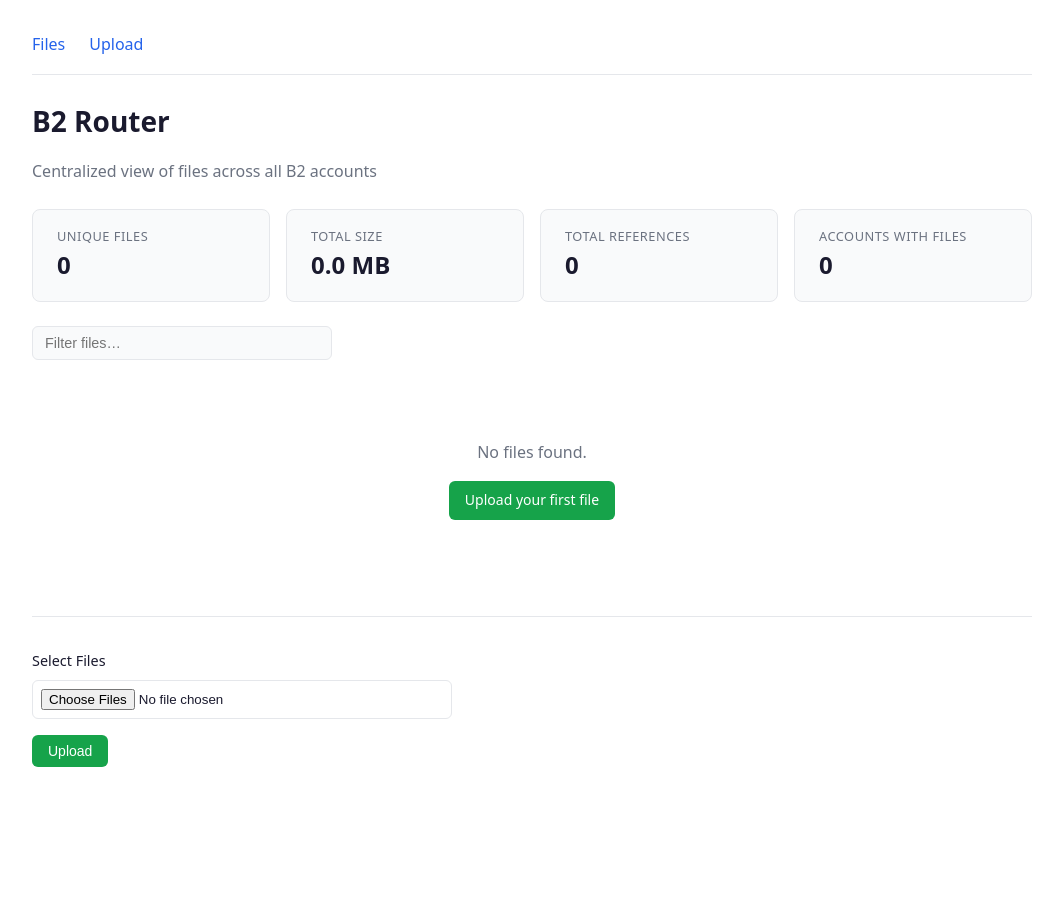
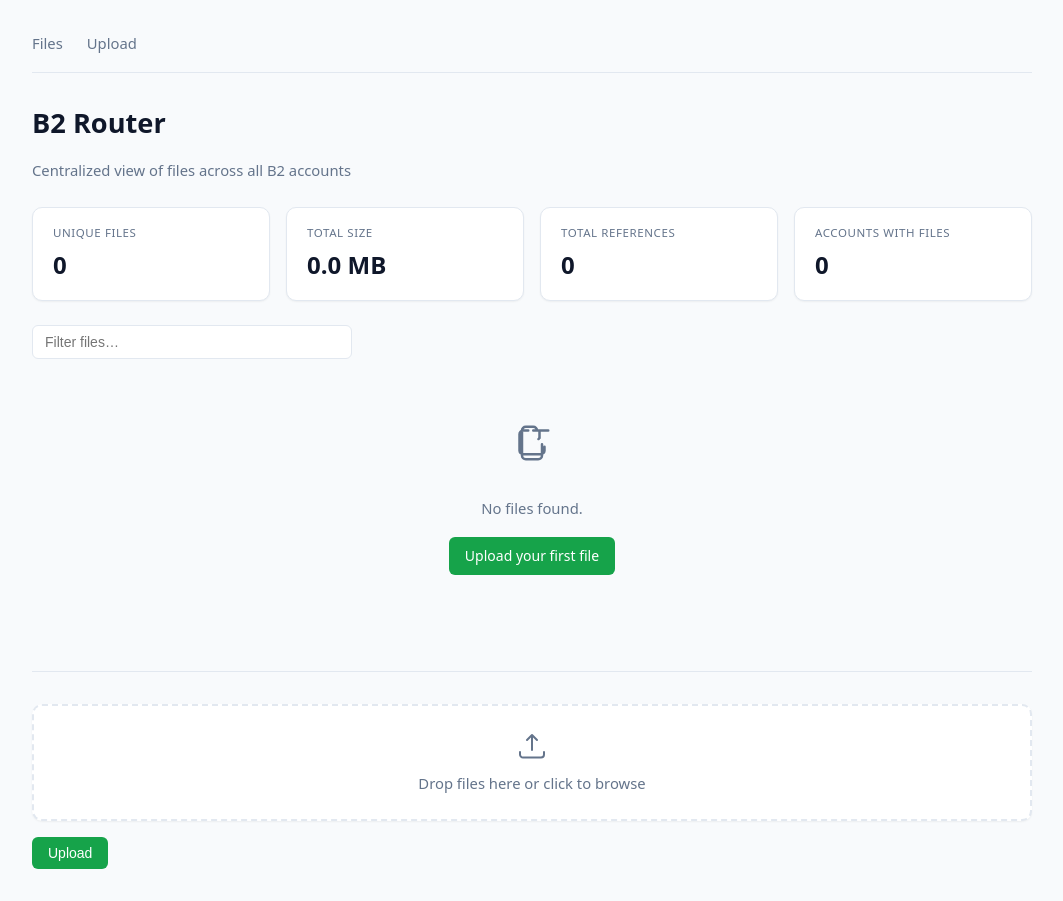
Before and after one commit to txtr/b2router, a Flask app: page / in a window 1280 px wide. Shown: the whole page, without its empty margins (108-1171 px from the left). Before the commit the page ends 767 px from the top, so only its background shows below. Run offline with Flask 3, Linux system fonts and the light colour scheme.

Commit message:
ui: visual polish — depth, sticky header, zebra rows, upload drop zone
- style.css: softer page bg + white cards with shadow for depth; refined
  palette (light/dark), focus rings, smooth transitions; zebra row striping
  with blue hover tint; sticky table header w/ backdrop; polished buttons;
  smoother typography rhythm; smooth-scroll nav anchor.
- templates/fragments/stats.html: drop the duplicate id="stats-region" that
  was nested inside the index wrapper (fixed the double-id bug).
- templates/fragments/files_table.html: icon in empty state, btn-ghost
  download button.
- templates/fragments/upload_form.html: dashed upload drop zone with hidden
  file input triggered by a label.

```diff
--- a/src/b2router/static/style.css
+++ b/src/b2router/static/style.css
@@ -1,10 +1,11 @@
 /* B2 Router — shared stylesheet */
 :root {
-  --bg: #ffffff;
-  --fg: #1a1a2e;
-  --muted: #6b7280;
-  --border: #e5e7eb;
-  --card: #f9fafb;
+  --bg: #f8fafc;
+  --fg: #0f172a;
+  --muted: #64748b;
+  --border: #e2e8f0;
+  --card: #ffffff;
+  --card-border: #e2e8f0;
   --primary: #2563eb;
   --primary-hover: #1d4ed8;
   --success: #16a34a;
@@ -12,7 +13,14 @@
   --error: #dc2626;
   --error-bg: #fef2f2;
   --success-bg: #f0fdf4;
-  --code-bg: #f3f4f6;
+  --code-bg: #f1f5f9;
+  --row-alt: #f8fafc;
+  --row-hover: #eff6ff;
+  --shadow-sm: 0 1px 2px 0 rgb(0 0 0 / 0.05);
+  --shadow: 0 4px 6px -1px rgb(0 0 0 / 0.08), 0 2px 4px -2px rgb(0 0 0 / 0.05);
+  --radius: 10px;
+  --radius-sm: 6px;
+  --transition: 150ms ease;
 }
 @media (prefers-color-scheme: dark) {
   :root {
@@ -21,179 +29,230 @@
     --muted: #94a3b8;
     --border: #334155;
     --card: #1e293b;
+    --card-border: #334155;
     --primary: #3b82f6;
     --primary-hover: #60a5fa;
     --success: #22c55e;
     --success-hover: #4ade80;
     --error: #ef4444;
-    --error-bg: #450a0a;
-    --success-bg: #052e16;
-    --code-bg: #1e293b;
+    --error-bg: #7f1d1d;
+    --success-bg: #064e35;
+    --code-bg: #0f172a;
+    --row-alt: #243050;
+    --row-hover: #253768;
+    --shadow-sm: 0 1px 2px 0 rgb(0 0 0 / 0.35);
+    --shadow: 0 4px 6px -1px rgb(0 0 0 / 0.40), 0 2px 4px -2px rgb(0 0 0 / 0.40);
   }
 }
+html { scroll-behavior: smooth; }
 * { box-sizing: border-box; }
 body {
   margin: 0;
   padding: 1rem;
   font-family: system-ui, -apple-system, BlinkMacSystemFont, "Segoe UI", Roboto, sans-serif;
+  font-size: 0.925rem;
   background: var(--bg);
   color: var(--fg);
   line-height: 1.6;
+  -webkit-font-smoothing: antialiased;
 }
-@media (min-width: 641px) {
-  body { padding: 2rem; }
-}
-.container {
-  max-width: 1000px;
-  margin: 0 auto;
-}
+@media (min-width: 641px) { body { padding: 2rem; } }
+.container { max-width: 1000px; margin: 0 auto; }
 a { color: var(--primary); text-decoration: none; }
 a:hover { text-decoration: underline; }
-h1 { font-size: 1.75rem; font-weight: 700; margin: 0 0 0.25rem; }
-h2 { font-size: 1.25rem; font-weight: 600; margin-top: 2rem; margin-bottom: 1rem; color: var(--muted); }
+h1 { font-size: 1.7rem; font-weight: 700; margin: 0 0 0.25rem; }
+h2 { font-size: 1.15rem; font-weight: 600; margin: 1.75rem 0 0.75rem; color: var(--muted); }
 p { color: var(--muted); margin-bottom: 1rem; }
 hr { border: 0; border-top: 1px solid var(--border); margin: 2rem 0; }
 
-/* Layout blocks */
+/* Nav */
 .nav {
-  margin-bottom: 1.5rem;
+  display: flex;
+  align-items: center;
+  gap: 1.5rem;
   padding-bottom: 1rem;
+  margin-bottom: 1.75rem;
   border-bottom: 1px solid var(--border);
-  display: flex;
-  gap: 1.5rem;
   font-weight: 500;
 }
-.stats {
-  display: flex;
-  gap: 1rem;
-  flex-wrap: wrap;
-  margin: 1.5rem 0;
+.nav a { color: var(--muted); }
+.nav a:hover { color: var(--fg); }
+
+/* Stats */
+.stats { display: flex; gap: 1rem; flex-wrap: wrap; margin: 1.5rem 0; }
+.stat {
+  flex: 1 1 160px;
+  background: var(--card);
+  border: 1px solid var(--card-border);
+  border-radius: var(--radius);
+  padding: 1rem 1.25rem;
+  box-shadow: var(--shadow-sm);
+  transition: var(--transition);
 }
-.stat {
+.stat:hover { box-shadow: var(--shadow); transform: translateY(-1px); }
+.stat-label {
+  font-size: 0.72rem;
+  text-transform: uppercase;
+  letter-spacing: 0.05em;
+  color: var(--muted);
+}
+.stat-value { font-size: 1.5rem; font-weight: 700; margin-top: 0.25rem; }
+
+/* Toolbar + search */
+.toolbar { display: flex; align-items: center; gap: 1rem; margin-bottom: 1rem; flex-wrap: wrap; }
+input[type="search"] {
+  width: 100%;
+  max-width: 320px;
+  padding: 0.5rem 0.75rem;
+  font-size: 0.875rem;
   background: var(--card);
   border: 1px solid var(--border);
-  border-radius: 8px;
-  padding: 1rem 1.5rem;
-  flex: 1 1 160px;
+  border-radius: var(--radius-sm);
+  color: var(--fg);
+  transition: var(--transition);
 }
-.stat-label { font-size: 0.8rem; color: var(--muted); text-transform: uppercase; letter-spacing: 0.04em; }
-.stat-value { font-size: 1.5rem; font-weight: 700; }
+input[type="search"]:focus-visible {
+  outline: 2px solid var(--primary);
+  outline-offset: 2px;
+  border-color: var(--primary);
+}
 
 /* Table */
-.toolbar {
-  display: flex;
-  gap: 1rem;
-  align-items: center;
-  margin-bottom: 1rem;
-  flex-wrap: wrap;
-}
 .table-wrapper {
   overflow-x: auto;
   margin: 1rem 0;
-  border: 1px solid var(--border);
-  border-radius: 8px;
+  background: var(--card);
+  border: 1px solid var(--card-border);
+  border-radius: var(--radius);
+  box-shadow: var(--shadow-sm);
+  transition: var(--transition);
 }
 table {
   width: 100%;
   border-collapse: separate;
   border-spacing: 0;
-  min-width: 820px;
-  font-size: 0.9rem;
+  min-width: 880px;
+  font-size: 0.85rem;
 }
 th, td {
-  padding: 0.5rem 0.75rem;
+  padding: 0.6rem 0.85rem;
   text-align: left;
   border-bottom: 1px solid var(--border);
 }
 th {
+  position: sticky;
+  top: 0;
+  background: var(--card);
+  backdrop-filter: blur(4px);
   font-weight: 600;
   color: var(--muted);
-  font-size: 0.78rem;
+  font-size: 0.7rem;
   text-transform: uppercase;
-  letter-spacing: 0.04em;
-  background: var(--card);
+  letter-spacing: 0.05em;
+  z-index: 3;
 }
-tr:hover td { background: var(--card); }
+tbody tr:nth-child(even) td { background: var(--row-alt); }
+tbody tr:hover td { background: var(--row-hover); }
 .size { font-family: ui-monospace, SFMono-Regular, monospace; white-space: nowrap; }
+code {
+  background: var(--code-bg);
+  padding: 0.15rem 0.4rem;
+  border-radius: 4px;
+  font-size: 0.8em;
+}
 .badge {
   display: inline-block;
   background: var(--card);
   border: 1px solid var(--border);
   padding: 0.15rem 0.5rem;
   border-radius: 4px;
-  font-size: 0.75rem;
+  font-size: 0.72rem;
   margin-right: 0.35rem;
 }
 .actions { display: flex; gap: 0.5rem; }
 
-/* Upload */
-.upload-form {
+/* Upload drop zone */
+.upload-dropzone {
+  border: 2px dashed var(--border);
+  border-radius: var(--radius);
+  padding: 1.5rem;
+  text-align: center;
   background: var(--card);
-  border: 1px solid var(--border);
-  border-radius: 8px;
-  padding: 1.5rem;
-  margin-bottom: 2rem;
+  box-shadow: var(--shadow-sm);
+  transition: var(--transition);
+  margin-bottom: 1rem;
 }
-.form-group { margin-bottom: 1rem; }
-label { display: block; margin-bottom: 0.5rem; font-weight: 500; font-size: 0.9rem; }
-input[type="file"] {
-  display: block;
-  width: 100%;
-  max-width: 420px;
-  padding: 0.5rem;
-  background: var(--bg);
-  border: 1px solid var(--border);
-  border-radius: 6px;
+.upload-dropzone:hover {
+  border-color: var(--primary);
+  background: var(--success-bg);
 }
-input[type="search"] {
-  width: 100%;
-  max-width: 300px;
-  padding: 0.5rem 0.75rem;
-  background: var(--card);
-  border: 1px solid var(--border);
-  border-radius: 6px;
-  font-size: 0.9rem;
+.dropzone-label {
+  display: flex;
+  flex-direction: column;
+  align-items: center;
+  gap: 0.6rem;
+  cursor: pointer;
+  color: var(--muted);
+}
+.dropzone-label svg { width: 32px; height: 32px; color: var(--muted); }
+.file-input {
+  position: absolute;
+  width: 0;
+  height: 0;
+  opacity: 0;
+  pointer-events: none;
 }
 
 /* Buttons */
 .btn {
-  display: inline-block;
+  display: inline-flex;
+  align-items: center;
+  justify-content: center;
   padding: 0.5rem 1rem;
   background: var(--primary);
   color: #fff;
   border: none;
-  border-radius: 6px;
+  border-radius: var(--radius-sm);
   font-size: 0.875rem;
   font-weight: 500;
   cursor: pointer;
-  text-decoration: none;
+  transition: var(--transition);
 }
-.btn:hover { background: var(--primary-hover); }
+.btn:hover { background: var(--primary-hover); transform: translateY(-1px); }
+.btn:focus-visible { outline: 2px solid var(--primary); outline-offset: 2px; }
 .btn-success { background: var(--success); }
 .btn-success:hover { background: var(--success-hover); }
+.btn-ghost {
+  background: transparent;
+  border: 1px solid var(--border);
+  color: var(--fg);
+}
+.btn-ghost:hover { background: var(--card); }
 .btn-sm { padding: 0.35rem 0.75rem; font-size: 0.8rem; }
 
 /* Alerts */
 .alert {
   padding: 0.75rem 1rem;
-  border-radius: 6px;
+  border-radius: var(--radius-sm);
   margin-bottom: 0.75rem;
-  font-size: 0.9rem;
+  font-size: 0.875rem;
 }
 .alert-error { background: var(--error-bg); color: var(--error); border: 1px solid var(--error); }
 .alert-success { background: var(--success-bg); color: var(--success); border: 1px solid var(--success); }
 
 /* Empty state */
-.empty { text-align: center; padding: 3rem; color: var(--muted); }
+.empty { text-align: center; padding: 3rem 1.5rem; color: var(--muted); }
+.empty svg { width: 40px; height: 40px; margin-bottom: 0.75rem; color: var(--muted); }
 
 /* HTMX selection states */
 .htmx-added { opacity: 1; transition: opacity 0.2s ease; }
-tr.htmx-settling td { background: var(--card); }
+tr.htmx-settling td { background: var(--row-hover); }
 
-/* Responsive tweaks */
+/* Responsive */
 @media (max-width: 640px) {
-  th, td { padding: 0.4rem 0.5rem; font-size: 0.8rem; }
+  th, td { padding: 0.4rem 0.5rem; font-size: 0.78rem; }
   .toolbar { flex-direction: column; align-items: stretch; }
   .stat { flex: 1 1 100%; }
   .nav { gap: 1rem; }
+  .stat-label { font-size: 0.68rem; }
 }
--- a/src/b2router/templates/fragments/files_table.html
+++ b/src/b2router/templates/fragments/files_table.html
@@ -28,7 +28,7 @@
                     {% endfor %}
                 </td>
                 <td class="actions">
-                    <a href="/download/{{ file.file_name }}" class="btn btn-sm">Download</a>
+                    <a href="/download/{{ file.file_name }}" class="btn btn-sm btn-ghost">Download</a>
                 </td>
             </tr>
             {% endfor %}
@@ -37,6 +37,10 @@
 </div>
 {% else %}
 <div class="empty">
+    <svg viewBox="0 0 24 24" fill="none" stroke="currentColor" stroke-width="1.5">
+        <path stroke-linecap="round" stroke-linejoin="round"
+              d="M19.5 14.25v2.25a2.25 2.25 0 0 1-2.25 2.25H6.75a2.25 2.25 0 0 1-2.25-2.25V6.75a2.25 2.25 0 0 1 2.25-2.25h3m6.75 0l.001 4.5m0 0l-.625.625M12.75 4.5h9m-6.75 0V4.5a2.25 2.25 0 0 0-2.25-2.25H8.25A2.25 2.25 0 0 0 6 4.5v15A2.25 2.25 0 0 0 8.25 21.75h7.5A2.25 2.25 0 0 0 18 19.5V12.75"/>
+    </svg>
     <p>No files found{% if query %} matching “{{ query }}”{% endif %}.</p>
     <p><a href="#upload-region" class="btn btn-success">Upload your first file</a></p>
 </div>
--- a/src/b2router/templates/fragments/stats.html
+++ b/src/b2router/templates/fragments/stats.html
@@ -1,4 +1,4 @@
-<div class="stats" id="stats-region">
+<div class="stats">
     <div class="stat">
         <div class="stat-label">Unique Files</div>
         <div class="stat-value">{{ stats.unique_files }}</div>
--- a/src/b2router/templates/fragments/upload_form.html
+++ b/src/b2router/templates/fragments/upload_form.html
@@ -7,9 +7,24 @@
         <div class="alert alert-{{ m.type }}">{{ m.text }}</div>
         {% endfor %}
     {% endif %}
-    <div class="form-group">
-        <label for="file">Select Files</label>
-        <input type="file" id="file" name="file" multiple required>
+
+    <div class="upload-dropzone">
+        <label for="file" class="dropzone-label">
+            <svg viewBox="0 0 24 24" fill="none" stroke="currentColor" stroke-width="1.5">
+                <path stroke-linecap="round" stroke-linejoin="round"
+                      d="M3 16.5v1.875a2.25 2.25 0 0 0 2.25 2.25H18.75a2.25 2.25 0 0 0 2.25-2.25V16.5"/>
+                <path stroke-linecap="round" stroke-linejoin="round"
+                      d="M12 3.75l3.75 3.75M12 3.75L8.25 7.5M12 3.75V15"/>
+            </svg>
+            <span>Drop files here or click to browse</span>
+        </label>
+        <input type="file"
+               id="file"
+               name="file"
+               multiple
+               class="file-input"
+               required>
     </div>
+
     <button type="submit" class="btn btn-success">Upload</button>
 </form>
```
